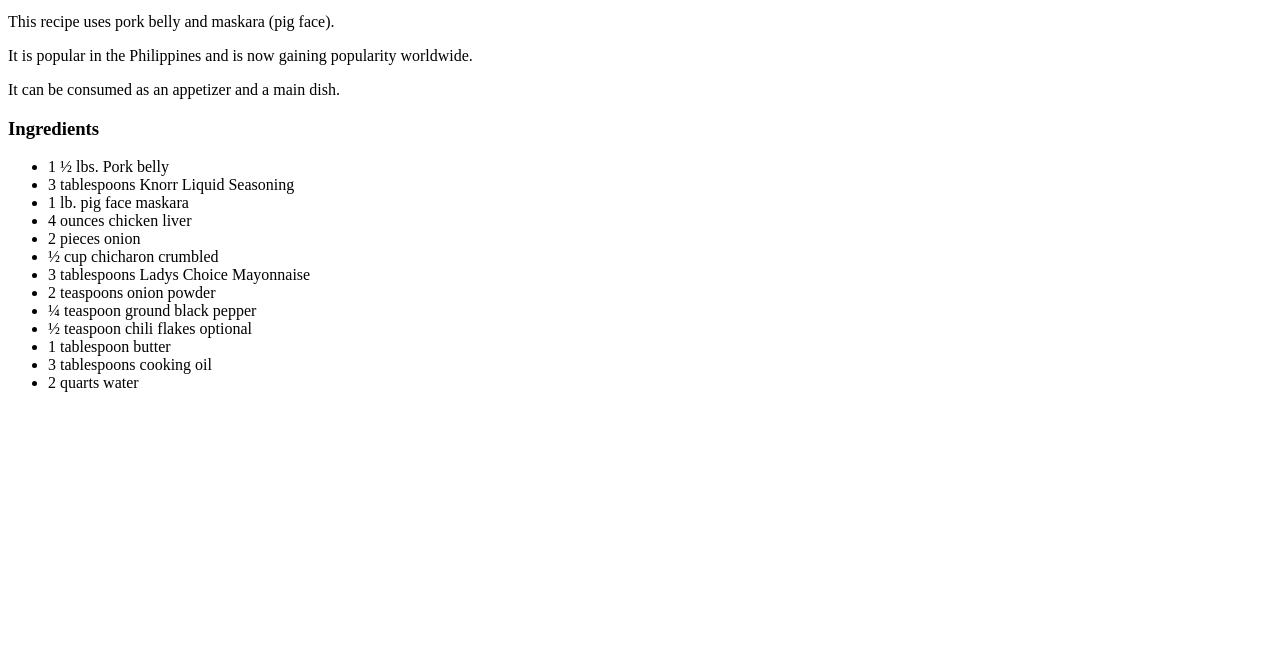
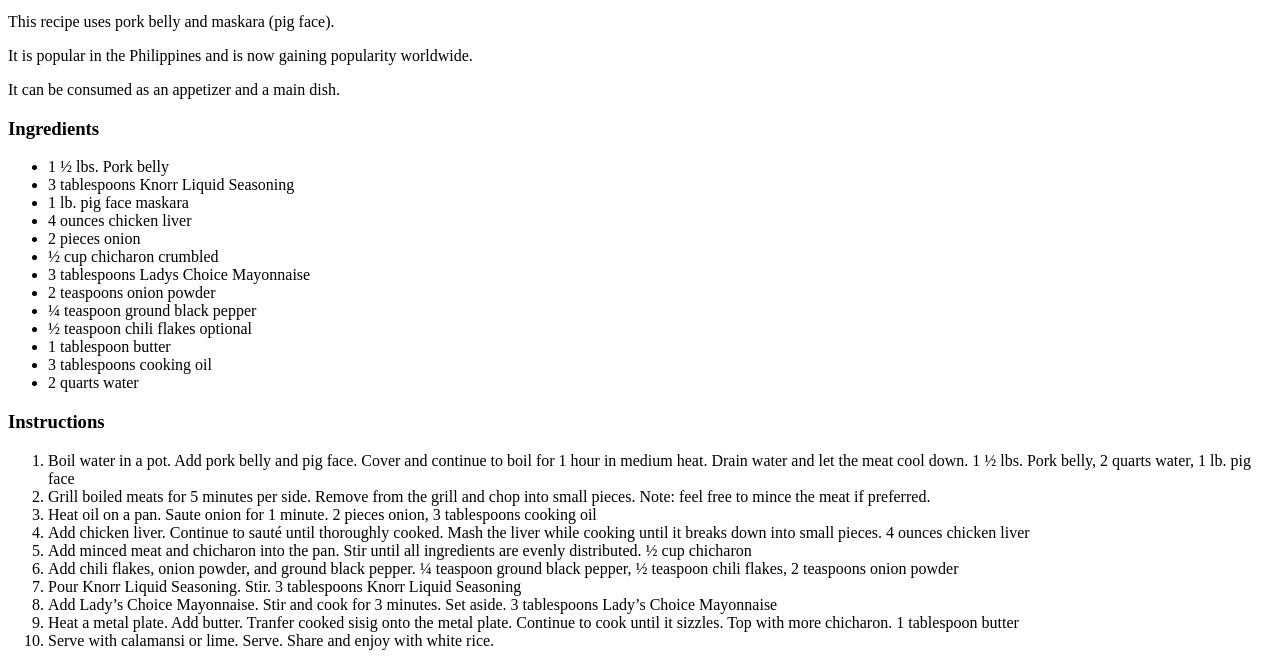
Before and after one commit to JethroDipasupil/odin-recipes, a plain HTML site: page recipes/sisig.html in a window 1280 px wide. Shown: the part 389-1055 px from the top of the page. Before the commit the page ends 800 px from the top, so only its background shows below. Drawn offline with Linux system fonts and the light colour scheme.

Commit message:
add instructions on how to make the dish

```diff
--- a/recipes/sisig.html
+++ b/recipes/sisig.html
@@ -32,7 +32,34 @@
         <li>1 tablespoon butter</li>
         <li>3 tablespoons cooking oil</li>
         <li>2 quarts water</li>
+    </ul>
 
-    </ul>
+    <h3>Instructions</h3>
+    <ol>
+        <li>Boil water in a pot. Add pork belly and pig face. Cover and continue to boil for 1 hour in medium heat. Drain water and let the meat cool down.
+            1 ½ lbs. Pork belly, 2 quarts water, 1 lb. pig face</li>
+        <li>Grill boiled meats for 5 minutes per side.
+        Remove from the grill and chop into small pieces.
+        Note: feel free to mince the meat if preferred.</li>
+        <li>Heat oil on a pan. Saute onion for 1 minute.
+            2 pieces onion, 3 tablespoons cooking oil</li>
+        <li>Add chicken liver. Continue to sauté until thoroughly cooked.
+            Mash the liver while cooking until it breaks down into small pieces.
+            4 ounces chicken liver</li>
+        <li>Add minced meat and chicharon into the pan.
+            Stir until all ingredients are evenly distributed.
+            ½ cup chicharon</li>
+        <li>Add chili flakes, onion powder, and ground black pepper.
+            ¼ teaspoon ground black pepper, ½ teaspoon chili flakes, 2 teaspoons onion powder</li>
+        <li>Pour Knorr Liquid Seasoning. Stir.
+            3 tablespoons Knorr Liquid Seasoning</li>
+        <li>Add Lady’s Choice Mayonnaise. Stir and cook for 3 minutes. Set aside.
+            3 tablespoons Lady’s Choice Mayonnaise</li>
+        <li>Heat a metal plate. Add butter. Tranfer cooked sisig onto the metal plate.
+            Continue to cook until it sizzles. Top with more chicharon.
+            1 tablespoon butter</li>
+        <li>Serve with calamansi or lime. Serve. Share and enjoy with white rice.</li>
+    </ol>
+
 </body>
 </html>
```
